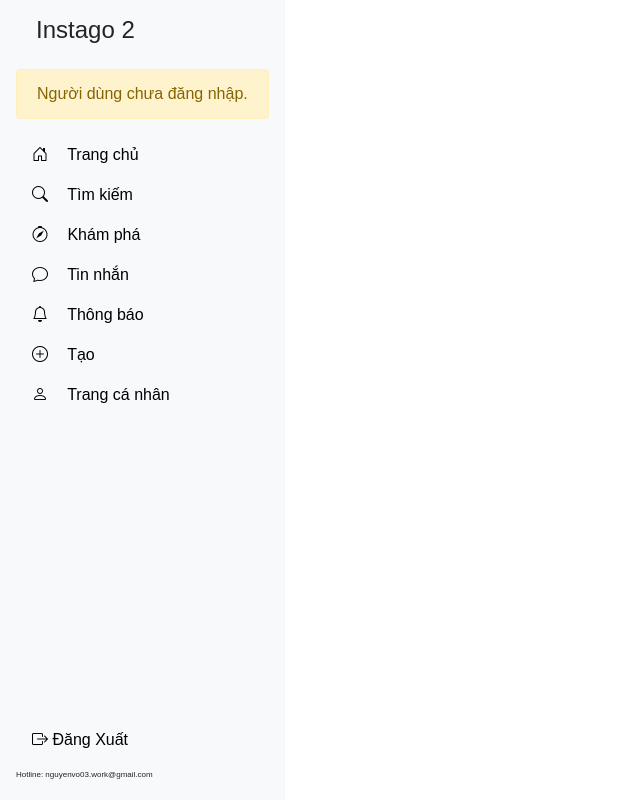
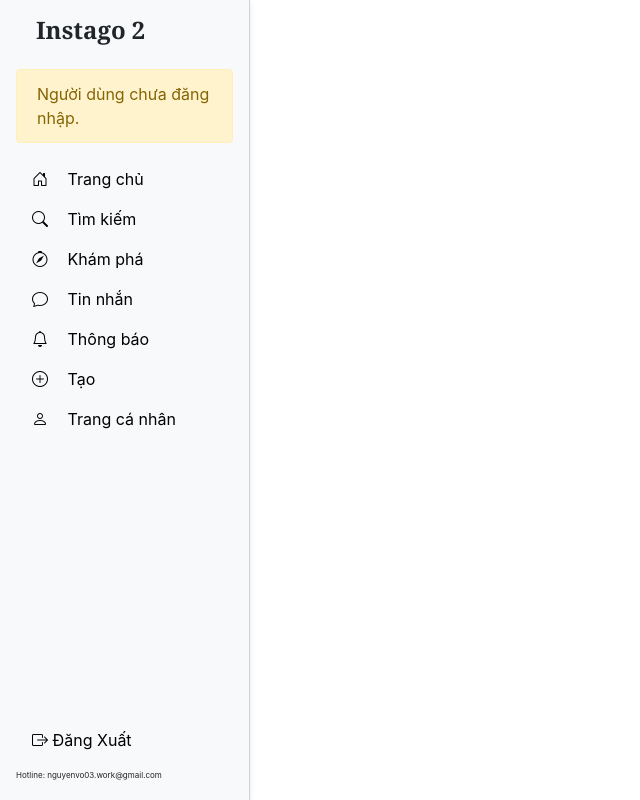
Before and after one commit to nguyenvo0612/SocialNetworkingWebsiteFrontend, an Angular app: page / in a window 1280 px wide. Shown: the whole page, without its empty margins (0-640 px from the left). Built offline with nearby package versions, Linux system fonts and the light colour scheme; no server answers; what primeng would draw is missing.

Commit message:
update header

```diff
--- a/src/app/components/header/header.component.css
+++ b/src/app/components/header/header.component.css
@@ -30,4 +30,11 @@ h2 {
 
 .header {
   position: fixed; /* Giữ thanh header cố định ở đầu */
+  top: 0; /* Đặt thanh header ở trên cùng */
+  left: 0; /* Đặt thanh header ở bên trái */
+  width: 250px; /* Chiếm toàn bộ chiều rộng */
+  z-index: 1000; /* Đảm bảo header nằm trên các phần tử khác */
+  background-color: #f8f9fa; /* Màu nền cho thanh header */
+  box-shadow: 0 2px 5px rgba(0, 0, 0, 0.1); /* Đổ bóng cho thanh header */
+  border-right: 1px solid #d3d3d3; /* Bẏt bóng cho thanh header */
 }
--- a/src/app/components/header/header.component.html
+++ b/src/app/components/header/header.component.html
@@ -98,7 +98,17 @@
       class="d-flex flex-column align-items-start p-3 bg-light header"
       style="height: 100vh"
     >
-      <h2 class="mb-4" style="margin-left: 20px">Instago 2</h2>
+      <h2
+        class="mb-4"
+        style="
+          margin-left: 20px;
+          font-family: Cambria, Cochin, Georgia, Times, 'Times New Roman', serif,
+            'Times New Roman', Times, serif, Courier, monospace;
+          font-weight: bold;
+        "
+      >
+        Instago 2
+      </h2>
 
       <div *ngIf="!user" class="alert alert-warning" role="alert">
         Người dùng chưa đăng nhập.
--- a/src/app/pages/user/profile/profile.component.html
+++ b/src/app/pages/user/profile/profile.component.html
@@ -3,8 +3,8 @@
   href="https://stackpath.bootstrapcdn.com/bootstrap/4.5.2/css/bootstrap.min.css"
 />
 
-<div class="container mt-4">
-  <div class="row">
+<div class="container mt-5 mr-5">
+  <div class="row ml-4">
     <div class="col-md-4 text-center">
       <img
         src="https://www.yugatech.com/wp-content/uploads/2020/09/Facebook-Avatar.jpg"
@@ -42,7 +42,7 @@
       </div>
     </div>
   </div>
-  <div class="row mt-0" style="padding: 0; margin: 0">
+  <div class="row mt-0 ml-6" style="padding: 0; margin: 0">
     <div class="col-6 col-md-4 mb-2" style="padding: 0; margin: 0">
       <div class="post bg-light rounded p-3">
         <img
--- a/src/app/user/user.component.css
+++ b/src/app/user/user.component.css
@@ -0,0 +1,3 @@
+.container {
+  margin-left: 300px; /* Thay đổi giá trị này tùy thuộc vào chiều cao của header */
+}
--- a/src/app/user/user.component.html
+++ b/src/app/user/user.component.html
@@ -1,4 +1,4 @@
-<div *ngIf="user" class="container mt-4">
+<div *ngIf="user" class="container mt-4 mr-5">
   <div class="card">
     <div class="card-body">
       <h1 class="card-title">Welcome, {{ user.lastName }}!</h1>
--- a/src/styles.css
+++ b/src/styles.css
@@ -1 +1,5 @@
 /* You can add global styles to this file, and also import other style files */
+* {
+  font-family: BlinkMacSystemFont, "Segoe UI", Roboto, Helvetica, Arial,
+    sans-serif;
+}
```
